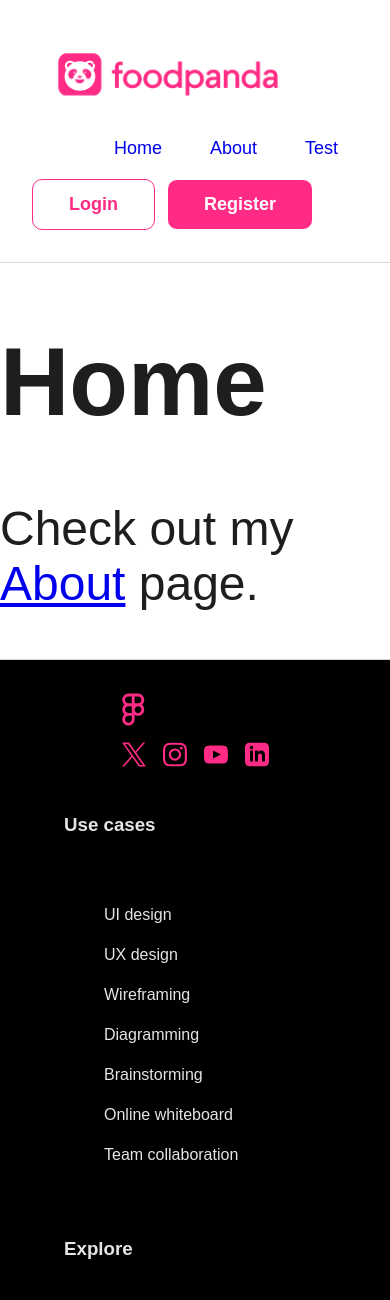
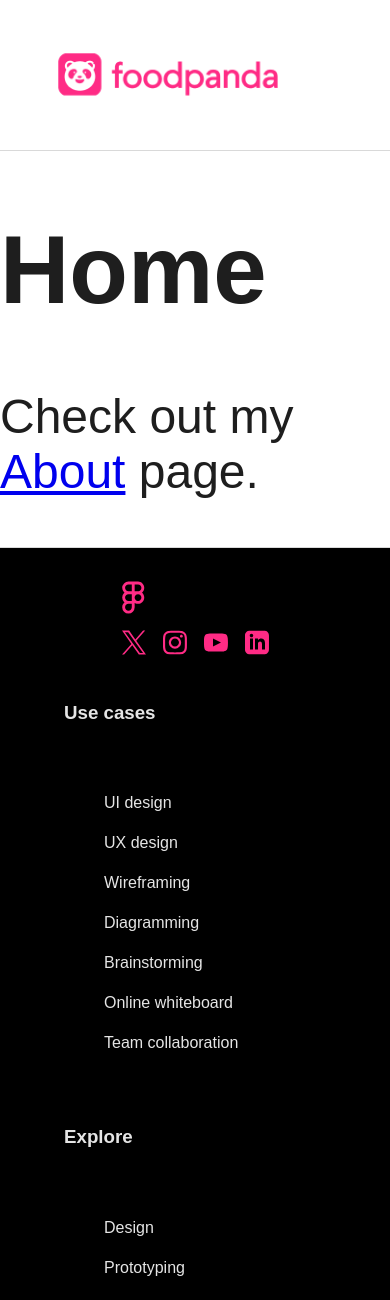
Before and after one commit to barbayjuliette/HACK_42SG, a Django app: page / in a window 390 px wide. Shown: the top 1300 px of the page. Run offline with Django 5.2, Linux system fonts and the light colour scheme.

Commit message:
add some responsiveness and hover transitions

```diff
--- /dev/null
+++ b/hack/static/css/components.css
@@ -0,0 +1,109 @@
+/*--------------------------------------------------------------*/
+/* ICONS */
+/*--------------------------------------------------------------*/
+
+.material-icons.primary {
+	color: var(--primary-dark);
+}
+
+/*--------------------------------------------------------------*/
+/* NAVIGATION BAR */
+/*--------------------------------------------------------------*/
+
+/* Default display */
+.topnav {
+    flex: 1;
+    display: flex;
+    flex-direction: row;
+    align-items: center;
+    justify-content: flex-end;
+    flex-wrap: wrap;
+    align-content: center;
+    gap: 8px;
+	overflow: hidden;
+	font-size: 18px;
+}
+.topnav a {
+	display: block;
+	border-radius: 8px;
+	flex-direction: row;
+	align-items: center;
+	justify-content: center;
+	padding: 20px;
+	color: var(--primary-dark);
+	text-decoration: none;
+	transition: 0.3s;
+}
+.topnav a:hover {
+	color: var(--primary-light);
+}
+/* Hide topnav menu icon by default */
+.topnav a.icon {
+	display: none;
+}
+
+/* Responsive display for smaller screens */
+@media screen and (max-width:1000px) {
+    #topnavLinks {
+        display: flex;
+        flex-direction: column;
+        position: absolute;
+        top: 40px;
+        left: 0;
+        right: 0;
+		gap: 24px;
+        background-color: var(--background-color);
+        padding: 1rem;
+        box-shadow: 0 2px 5px rgba(0,0,0,0.1);
+        opacity: 0;
+        visibility: hidden;
+        transform: translateY(-10px);
+        transition: opacity 0.3s ease, visibility 0.3s ease, transform 0.3s ease;
+    }
+    #topnavLinks.show {
+        opacity: 1;
+        visibility: visible;
+        transform: translateY(0);
+    }
+	.topnav a {
+		float: none;
+		display: block;
+		text-align: left;
+	}
+	.topnav a.icon {
+		display: block;
+	}
+}
+
+/*--------------------------------------------------------------*/
+/* BUTTONS */
+/*--------------------------------------------------------------*/
+
+.button {
+	border-radius: 10px;
+	display: flex;
+	flex-direction: row;
+	align-items: center;
+	justify-content: center;
+	padding: 14px 36px;
+	position: relative;
+	transition: 0.3s;
+}
+.button-primary {
+	background-color: var(--primary-color);
+	border: 1px solid var(--background-color);
+	color: #fff;
+}
+.button-primary:hover {
+    background-color: var(--primary-light);
+}
+.button-secondary {
+	background-color: var(--background-color);
+	border: 1px solid var(--primary-color);
+	color: var(--primary-color);
+}
+.button-secondary:hover {
+	background-color: var(--primary-light);
+	border: 1px solid var(--primary-light);
+	color: #fff;
+}
--- a/hack/static/css/index.css
+++ b/hack/static/css/index.css
@@ -15,51 +15,7 @@
   	position: relative;
   	line-height: 100%;
 }
-.navigation-pill-list {
-  	flex: 1;
-  	display: flex;
-  	flex-direction: row;
-  	align-items: center;
-  	justify-content: flex-end;
-  	flex-wrap: wrap;
-  	align-content: center;
-  	gap: 8px;
-}
-.navigation-pill-list a {
-	display: block;
-	border-radius: 8px;
-	/* background-color: #f5f5f5; */
-  	flex-direction: row;
-  	align-items: center;
-  	justify-content: center;
-  	padding: 20px;
-	font-size: 18px;
-	text-decoration: none;
-}
-.default {
-  	position: relative;
-}
-.button-secondary {
-  	border-radius: 10px;
-  	background-color: var(--background-color);
-  	border: 1px solid var(--primary-color);
-  	display: flex;
-  	flex-direction: row;
-  	align-items: center;
-  	justify-content: center;
-  	padding: 14px 36px;
-}
-.button-primary {
-  	border-radius: 10px;
-  	background-color: var(--primary-color);
-  	border: 1px solid var(--background-color);
-  	display: flex;
-  	flex-direction: row;
-  	align-items: center;
-  	justify-content: center;
-  	padding: 14px 36px;
-  	color: #fff;
-}
+
 .header-auth {
   	display: flex;
   	flex-direction: row;
--- a/hack/static/css/style.css
+++ b/hack/static/css/style.css
@@ -1,3 +1,7 @@
+/*--------------------------------------------------------------*/
+/* GENERAL STYLING */
+/*--------------------------------------------------------------*/
+
 :root {
 	/* Define base colours in light mode */
 	--background-color: #ffffff;
@@ -5,6 +9,8 @@
 	--primary-color: #ff2b85;
 	--secondary-color: #f5f5f5;
 	--border-color: #d9d9d9;
+	--primary-dark: #A11350;
+	--primary-light: #FFACCF;
 }
 
 .dark-mode {
@@ -14,7 +20,7 @@
 	--primary-color: #ff4b9e;
 	--secondary-color: #2a2a2a;
 	--border-color: #444444;
-  }
+}
 
 body {
 	font-size: 3rem;
--- a/hack/static/js/main.js
+++ b/hack/static/js/main.js
@@ -1 +1,22 @@
 console.log("This is JS from my About page")
+
+document.addEventListener('DOMContentLoaded', function()
+{
+	const topnavLinks = document.getElementById('topnavLinks');
+	const menuIcon = document.getElementById('menuIcon');
+
+	menuIcon.addEventListener('click', function()
+	{
+		event.stopPropagation();
+		topnavLinks.classList.toggle('show');
+	});
+
+	// Close the menu when clicking outside
+	document.addEventListener('click', function(event)
+	{
+		if (!topnavLinks.contains(event.target) && !menuIcon.contains(event.target))
+		{
+			topnavLinks.classList.remove('show');
+		}
+	});
+});
--- a/hack/templates/layout.html
+++ b/hack/templates/layout.html
@@ -10,7 +10,9 @@
 		{% endblock %}
 	</title>
 	<link rel="stylesheet" href="{% static 'css/style.css' %}">
+	<link rel="stylesheet" href="{% static 'css/components.css' %}">
 	<link rel="stylesheet" href="{% static 'css/index.css' %}">
+	<link rel="stylesheet" href="https://fonts.googleapis.com/icon?family=Material+Icons">
 	<script src="{% static 'js/main.js' %}" defer></script>
 </head>
 <body>
@@ -19,35 +21,30 @@
 			<div class="foodpanda-logo-horizontal-padd">
 				  <img class="foodpanda-logo-horizontal" alt="" src="{% static 'assets/foodpanda_logo_horizontal.png' %}">
 			</div>
-			<div class="navigation-pill-list">
-				<a href="/">Home</a>
-				<a href="/about">About</a>
-				<a href="/test">Test</a>
-				  <!-- <div class="navigation-pill">
-					<a href></a>
-						<div class="title">Pricing</div>
+			<div class="topnav">
+				<div class="topnav" id="topnavLinks">
+					<a href="/"><b>Home</b></a>
+					<a href="/about"><b>About</b></a>
+					<a href="/test"><b>Test</b></a>
+					<div class="button button-secondary">
+						<b>Login</b>
+					</div>
+					<div class="button button-primary">
+							<b>Register</b>
+					</div>
+				</div>
+				<a href="javascript:void(0);" class="icon" id="menuIcon">
+					<span class="material-icons primary">menu</span>
+				</a>
+			</div>
+			<!-- <div class="header-auth">
+				  <div class="button button-secondary">
+						<b>Login</b>
 				  </div>
-				  <div class="navigation-pill1">
-						<div class="title">Solutions</div>
+				  <div class="button button-primary">
+						<b>Register</b>
 				  </div>
-				  <div class="navigation-pill1">
-						<div class="title">Community</div>
-				  </div>
-				  <div class="navigation-pill1">
-						<div class="title">Resources</div>
-				  </div>
-				  <div class="navigation-pill1">
-						<div class="title">Contact</div>
-				  </div> -->
-			</div>
-			<div class="header-auth">
-				  <div class="button-secondary">
-						<b class="default">Login</b>
-				  </div>
-				  <div class="button-primary">
-						<b class="default">Register</b>
-				  </div>
-			</div>
+			</div> -->
 	  </div>
 	</nav>
 	<main>
```
